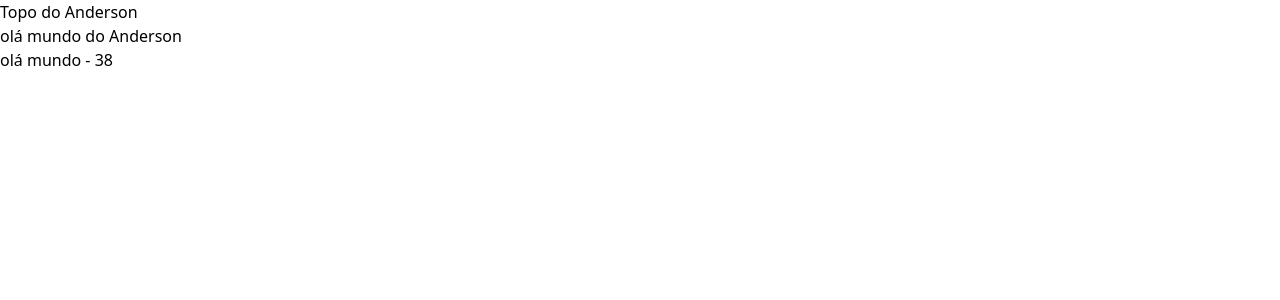
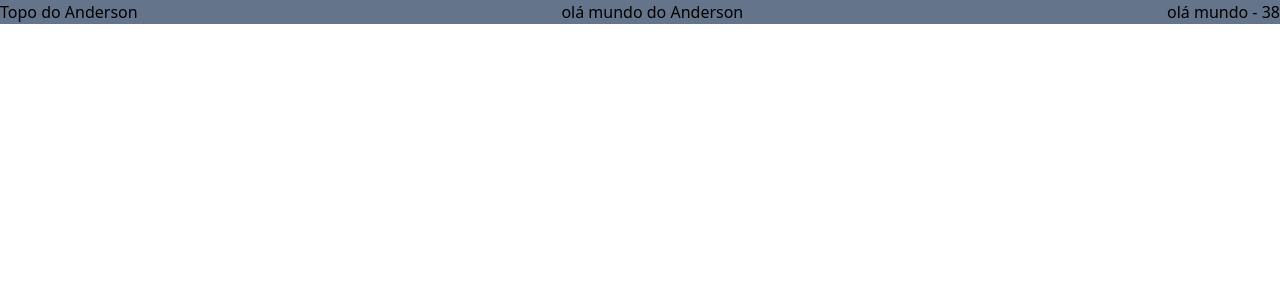
Before and after one commit to 1andersonmotta/reactNext, a Next.js app: page / in a window 1280 px wide. Shown: the top 300 px of the page. Built offline with nearby package versions, Linux system fonts and the light colour scheme.

Commit message:
training talwind

```diff
--- a/src/pages/index.tsx
+++ b/src/pages/index.tsx
@@ -13,9 +13,9 @@ function Topo() {
 
 export default function Home() {
   return (
-    <main>
+    <main className="flex justify-between items-center bg-slate-500">
       <Topo></Topo>
-      <div>olá mundo do {nome}</div>
+      <div >olá mundo do {nome}</div>
       <div>olá mundo - {idade}</div>
     </main>
   )
```
